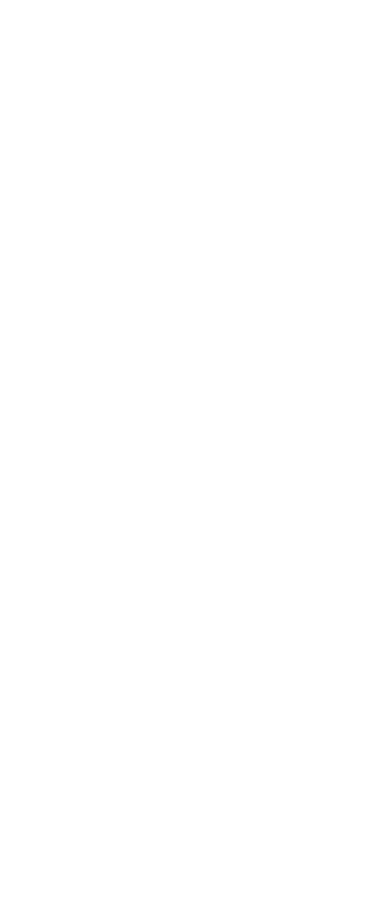
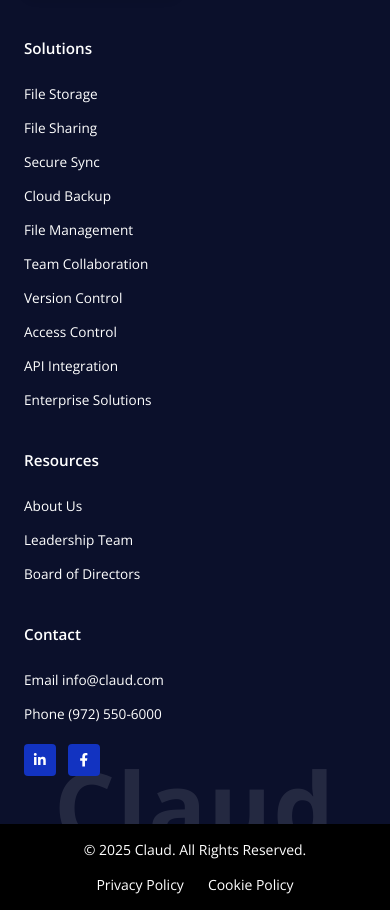
Before and after one commit to rohitaryal/claud, a React (Vite) app in the folder frontend/: page /login in a window 390 px wide. Shown: the part 1079-1989 px from the top of the page. Before the commit the page ends 1060 px from the top, so only its background shows below. Built offline with nearby package versions, Linux system fonts and the light colour scheme; no server answers.

Commit message:
Added final footer

```diff
--- a/frontend/src/components/Footer/Footer.module.css
+++ b/frontend/src/components/Footer/Footer.module.css
@@ -1,23 +1,288 @@
 .footer {
     width: 100%;
     color: white;
-    text-align: center;
-    background-image: linear-gradient(to top, var(--blue-dark) 50px, white);
+    background: linear-gradient(to bottom, transparent, var(--blue-dark));
     position: relative;
-    z-index: -2;
+    z-index: 1;
 }
 
-.footer .footerEnd {
+.footerMain {
+    background-color: var(--blue-dark);
+    padding: 4rem 5rem 8rem;
+    position: relative;
+    overflow: hidden;
+}
+
+.footerContent {
+    display: flex;
+    gap: 4rem;
+    max-width: var(--max-width);
+    margin: 0 auto;
+    position: relative;
+    z-index: 2;
+}
+
+.logoSection {
+    display: flex;
+    flex-direction: column;
+    gap: 1.5rem;
+    min-width: 200px;
+}
+
+.logoContainer {
+    display: flex;
+    align-items: center;
+    gap: 0.75rem;
+}
+
+.logoSquare {
+    width: 24px;
+    height: 24px;
+    background-color: var(--blue);
+    border-radius: 4px;
+}
+
+.logoText {
+    font-size: 1.5rem;
+    font-weight: 700;
+    color: white;
+    letter-spacing: 0.05em;
+}
+
+.demoButton {
+    background-color: white !important;
+    color: var(--blue) !important;
+    border: 2px solid var(--blue) !important;
+    width: fit-content;
+}
+
+.demoButton:hover {
+    background-color: var(--blue-light) !important;
+}
+
+/* Style the arrow icon for the demo button */
+.demoButton svg {
+    background-color: transparent !important;
+    color: var(--blue) !important;
+}
+
+.columnsContainer {
+    display: flex;
+    gap: 4rem;
+    flex: 1;
+    justify-content: flex-end;
+}
+
+.column {
+    display: flex;
+    flex-direction: column;
+    gap: 1rem;
+    min-width: 180px;
+}
+
+.columnTitle {
+    font-size: 1rem;
+    font-weight: 600;
+    color: white;
+    margin-bottom: 0.5rem;
+}
+
+.columnList {
+    list-style: none;
+    display: flex;
+    flex-direction: column;
+    gap: 0.75rem;
+    padding: 0;
+    margin: 0;
+}
+
+.columnList li a {
+    color: white;
+    text-decoration: none;
+    font-size: 0.9rem;
+    transition: opacity var(--transition-short);
+}
+
+.columnList li a:hover {
+    opacity: 0.8;
+}
+
+.socialLinks {
+    display: flex;
+    gap: 0.75rem;
+    margin-top: 0.5rem;
+}
+
+.socialIcon {
+    width: 32px;
+    height: 32px;
+    background-color: var(--blue);
+    border-radius: 4px;
+    display: flex;
+    align-items: center;
+    justify-content: center;
+    color: white;
+    text-decoration: none;
+    transition: background-color var(--transition-short);
+}
+
+.socialIcon:hover {
+    background-color: var(--blue-light);
+    opacity: 1;
+}
+
+.largeLogo {
+    position: absolute;
+    bottom: 0;
+    left: 0;
+    right: 0;
+    font-size: 20rem;
+    font-weight: 700;
+    color: white;
+    opacity: 0.1;
+    text-align: center;
+    pointer-events: none;
     z-index: 1;
-    padding: 1em 5em;
-    background-color: var(--blue-dark);
+    line-height: 1;
+    font-family: 'Open Sans', sans-serif;
+    letter-spacing: 0.02em;
+    transform: translateY(30%);
+}
+
+.footerEnd {
+    padding: 1.5rem 5rem;
+    background-color: #000000;
     display: flex;
     align-items: center;
     justify-content: space-between;
+    flex-wrap: wrap;
+    gap: 1rem;
 }
 
-.footer .footerEnd .links a {
-    margin-left: 1em;
-    text-decoration: none;
+.footerEnd .copyright {
+    font-size: 0.875rem;
     color: white;
 }
+
+.footerEnd .links {
+    display: flex;
+    gap: 1.5rem;
+}
+
+.footerEnd .links a {
+    color: white;
+    text-decoration: none;
+    font-size: 0.875rem;
+    transition: opacity var(--transition-short);
+}
+
+.footerEnd .links a:hover {
+    opacity: 0.8;
+}
+
+/* Responsive Design */
+@media (max-width: 1200px) {
+    .footerMain {
+        padding: 3rem 3rem 6rem;
+    }
+
+    .footerContent {
+        gap: 3rem;
+    }
+
+    .columnsContainer {
+        gap: 3rem;
+    }
+
+    .largeLogo {
+        font-size: 15rem;
+    }
+
+    .footerEnd {
+        padding: 1.5rem 3rem;
+    }
+}
+
+@media (max-width: 968px) {
+    .footerContent {
+        flex-direction: column;
+        gap: 3rem;
+    }
+
+    .logoSection {
+        width: 100%;
+    }
+
+    .columnsContainer {
+        justify-content: flex-start;
+        flex-wrap: wrap;
+    }
+
+    .column {
+        min-width: 160px;
+    }
+
+    .largeLogo {
+        font-size: 12rem;
+    }
+}
+
+@media (max-width: 768px) {
+    .footerMain {
+        padding: 2.5rem 2rem 4rem;
+    }
+
+    .footerContent {
+        gap: 2.5rem;
+    }
+
+    .columnsContainer {
+        flex-direction: column;
+        gap: 2.5rem;
+    }
+
+    .column {
+        min-width: 100%;
+    }
+
+    .largeLogo {
+        font-size: 8rem;
+    }
+
+    .footerEnd {
+        padding: 1.25rem 2rem;
+        flex-direction: column;
+        text-align: center;
+    }
+
+    .footerEnd .links {
+        justify-content: center;
+    }
+}
+
+@media (max-width: 480px) {
+    .footerMain {
+        padding: 2rem 1.5rem 3rem;
+    }
+
+    .logoText {
+        font-size: 1.25rem;
+    }
+
+    .columnTitle {
+        font-size: 0.95rem;
+    }
+
+    .columnList li a {
+        font-size: 0.85rem;
+    }
+
+    .largeLogo {
+        font-size: 6rem;
+    }
+
+    .footerEnd {
+        padding: 1rem 1.5rem;
+        font-size: 0.8rem;
+    }
+}
--- a/frontend/src/components/Footer/Footer.tsx
+++ b/frontend/src/components/Footer/Footer.tsx
@@ -1,11 +1,78 @@
+import { FaLinkedinIn, FaFacebookF } from 'react-icons/fa'
+import Button from '../Button/Button'
 import styles from './Footer.module.css'
 
 const Footer = function () {
+
     return (
         <footer className={styles.footer}>
+            <div className={styles.footerMain}>
+                <div className={styles.footerContent}>
+                    <div className={styles.logoSection}>
+                        <div className={styles.logoContainer}>
+                            <div className={styles.logoSquare}></div>
+                            <span className={styles.logoText}>CLAUD</span>
+                        </div>
+                        <Button
+                            text="Book a Demo"
+                            variant="outline"
+                            onClick={() => {}}
+                            className={styles.demoButton}
+                        />
+                    </div>
+
+                    <div className={styles.columnsContainer}>
+                        <div className={styles.column}>
+                            <h3 className={styles.columnTitle}>Solutions</h3>
+                            <ul className={styles.columnList}>
+                                <li><a href="#">File Storage</a></li>
+                                <li><a href="#">File Sharing</a></li>
+                                <li><a href="#">Secure Sync</a></li>
+                                <li><a href="#">Cloud Backup</a></li>
+                                <li><a href="#">File Management</a></li>
+                                <li><a href="#">Team Collaboration</a></li>
+                                <li><a href="#">Version Control</a></li>
+                                <li><a href="#">Access Control</a></li>
+                                <li><a href="#">API Integration</a></li>
+                                <li><a href="#">Enterprise Solutions</a></li>
+                            </ul>
+                        </div>
+
+                        <div className={styles.column}>
+                            <h3 className={styles.columnTitle}>Resources</h3>
+                            <ul className={styles.columnList}>
+                                <li><a href="#">About Us</a></li>
+                                <li><a href="#">Leadership Team</a></li>
+                                <li><a href="#">Board of Directors</a></li>
+                            </ul>
+                        </div>
+
+                        <div className={styles.column}>
+                            <h3 className={styles.columnTitle}>Contact</h3>
+                            <ul className={styles.columnList}>
+                                <li><a href="mailto:info@claud.com">Email info@claud.com</a></li>
+                                <li><a href="tel:+19725506000">Phone (972) 550-6000</a></li>
+                                <li className={styles.socialLinks}>
+                                    <a href="#" className={styles.socialIcon} aria-label="LinkedIn">
+                                        <FaLinkedinIn />
+                                    </a>
+                                    <a href="#" className={styles.socialIcon} aria-label="Facebook">
+                                        <FaFacebookF />
+                                    </a>
+                                </li>
+                            </ul>
+                        </div>
+                    </div>
+                </div>
+
+                <div className={styles.largeLogo}>
+                    <span>Claud</span>
+                </div>
+            </div>
+
             <div className={styles.footerEnd}>
                 <span className={styles.copyright}>
-                    Copyright (c) 2025 Claud. All Rights Reserved.
+                    © 2025 Claud. All Rights Reserved.
                 </span>
                 <span className={styles.links}>
                     <a href="#">Privacy Policy</a>
```
Also changed, not shown: 2 other files (tests, documents, lock files or other folders).
